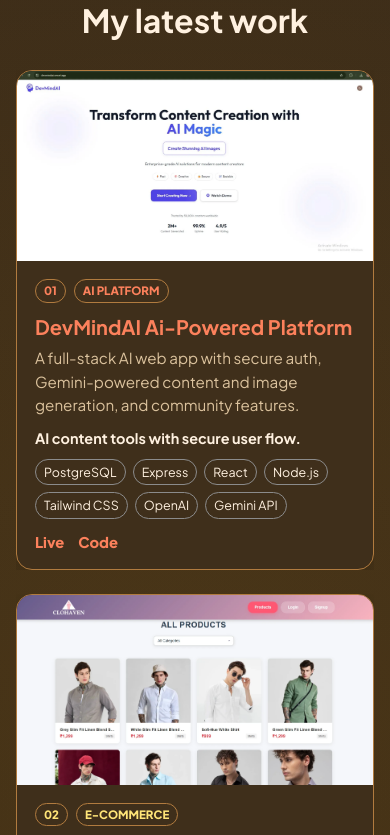
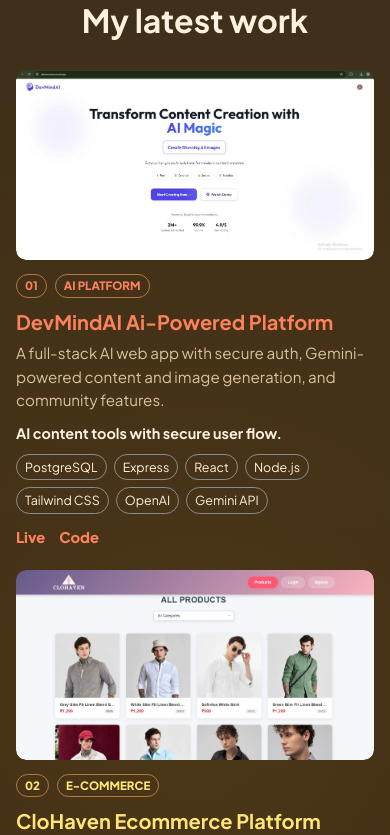
Before and after one commit to sspadwal/new-portfolio, a React (Vite) app: page / in a window 390 px wide. Shown: the part 564-1399 px from the top of the page. Built offline with nearby package versions, Linux system fonts and the light colour scheme.

Commit message:
fixed css issue

```diff
--- a/src/styles.css
+++ b/src/styles.css
@@ -1230,13 +1230,13 @@
   .project-inner {
     display: grid;
     grid-template-columns: 1fr;
-    gap: 0;
+    gap: 14px;
     padding: 0;
-    overflow: hidden;
-    border: 1px solid var(--border);
-    border-radius: 16px;
-    background: var(--surface);
-    box-shadow: 0 16px 34px rgba(0, 0, 0, 0.16);
+    overflow: visible;
+    border: 0;
+    border-radius: 0;
+    background: transparent;
+    box-shadow: none;
   }
 
   .project-card.image-left .project-image-panel,
@@ -1253,15 +1253,17 @@
 
   .project-image-panel {
     height: 190px;
-    border-radius: 0;
+    border: 0;
+    border-radius: 10px;
     filter: none;
   }
 
   .project-image-panel img {
-    border-radius: 0;
+    border-radius: 10px;
   }
 
   .project-copy-panel {
-    padding: 18px;
+    padding: 0;
+    background: transparent;
   }
 }
```
